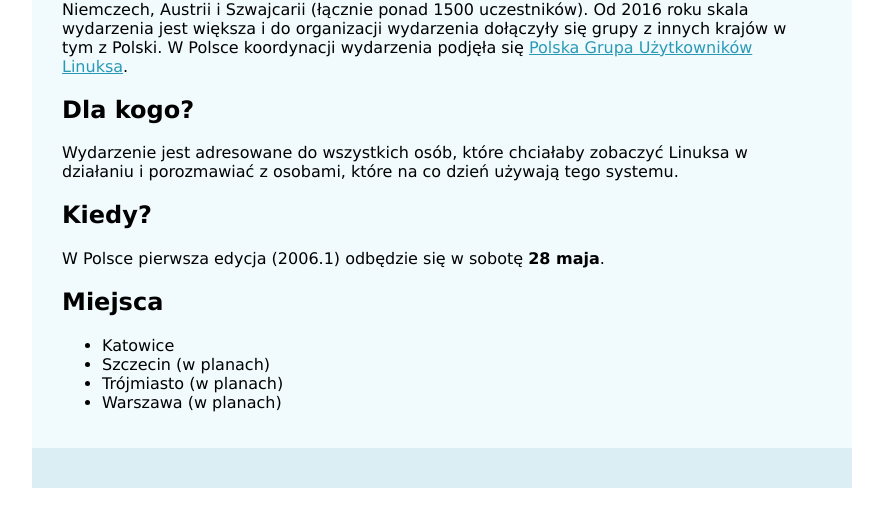
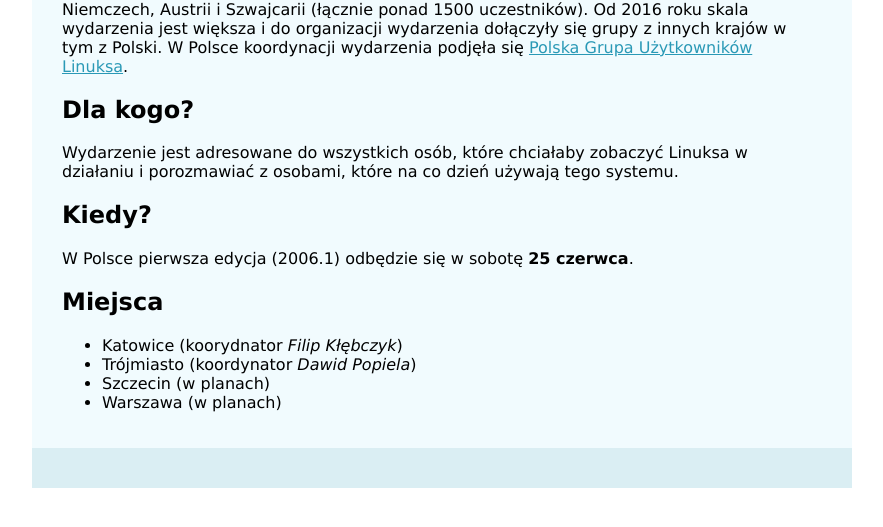
Before and after one commit to fk-lx/lpd-pl-site, a plain HTML site: page index.html in a window 1280 px wide. Shown: the part 495-1022 px from the top of the page, without its empty margins (198-1081 px from the left). Drawn offline with Linux system fonts and the light colour scheme.

Commit message:
Synchronized build

```diff
--- a/index.html
+++ b/index.html
@@ -30,12 +30,12 @@
 <h2>Dla kogo?</h2>
 <p>Wydarzenie jest adresowane do wszystkich osób, które chciałaby zobaczyć Linuksa w działaniu i porozmawiać z osobami, które na co dzień używają tego systemu.</p>
 <h2>Kiedy?</h2>
-<p>W Polsce pierwsza edycja (2006.1) odbędzie się w sobotę <strong>28 maja</strong>.</p>
+<p>W Polsce pierwsza edycja (2006.1) odbędzie się w sobotę <strong>25 czerwca</strong>.</p>
 <h2>Miejsca</h2>
 <ul>
-<li>Katowice</li>
+<li>Katowice (koorydnator <em>Filip Kłębczyk</em>)</li>
+<li>Trójmiasto (koordynator <em>Dawid Popiela</em>)</li>
 <li>Szczecin (w planach)</li>
-<li>Trójmiasto (w planach)</li>
 <li>Warszawa (w planach)</li>
 </ul>
 
```
Also changed, not shown: blog/index.html (+1 -1 lines), blog/rozpoczely-sie-przygotwania-do-lpd-20061/index.html (+1 -1 lines).
